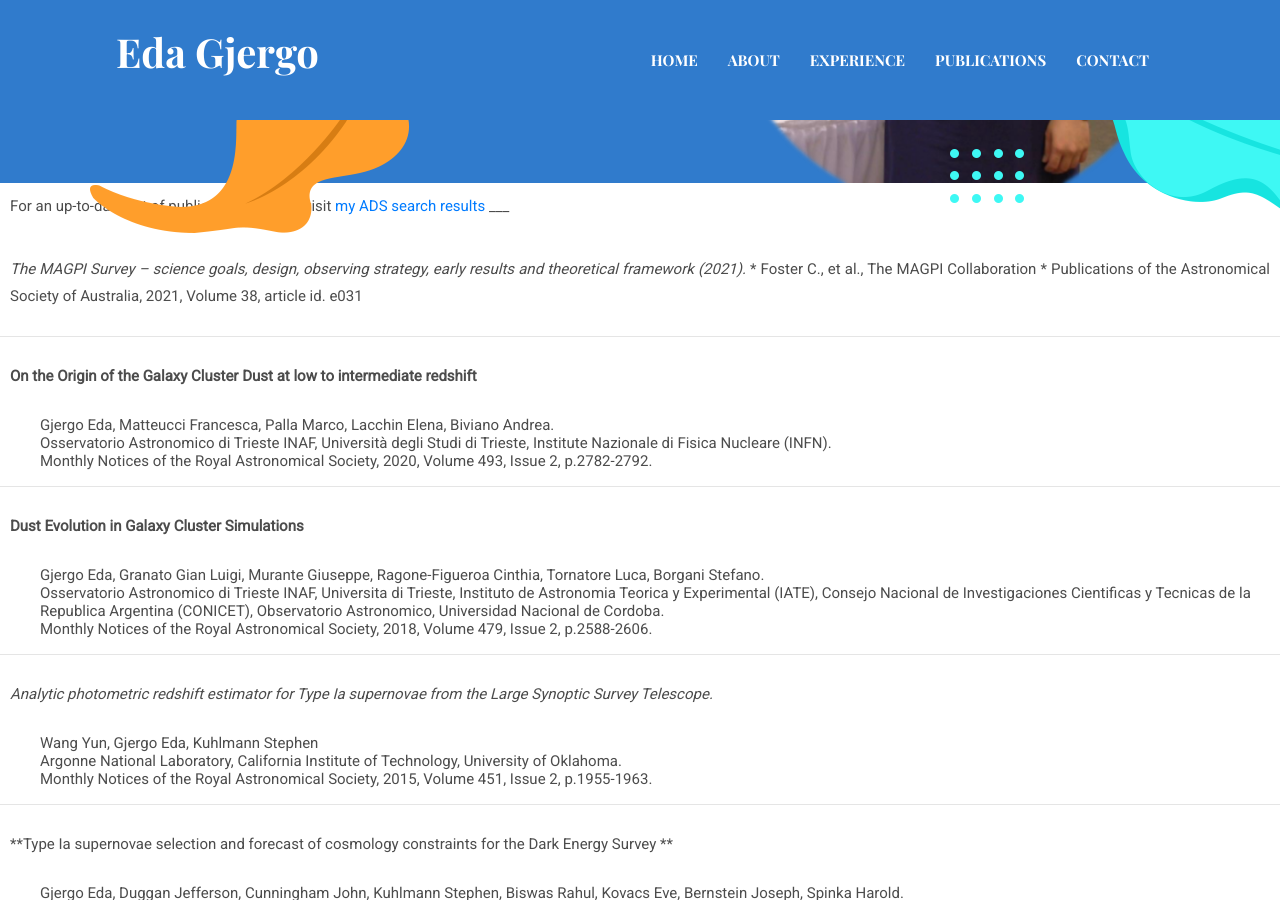
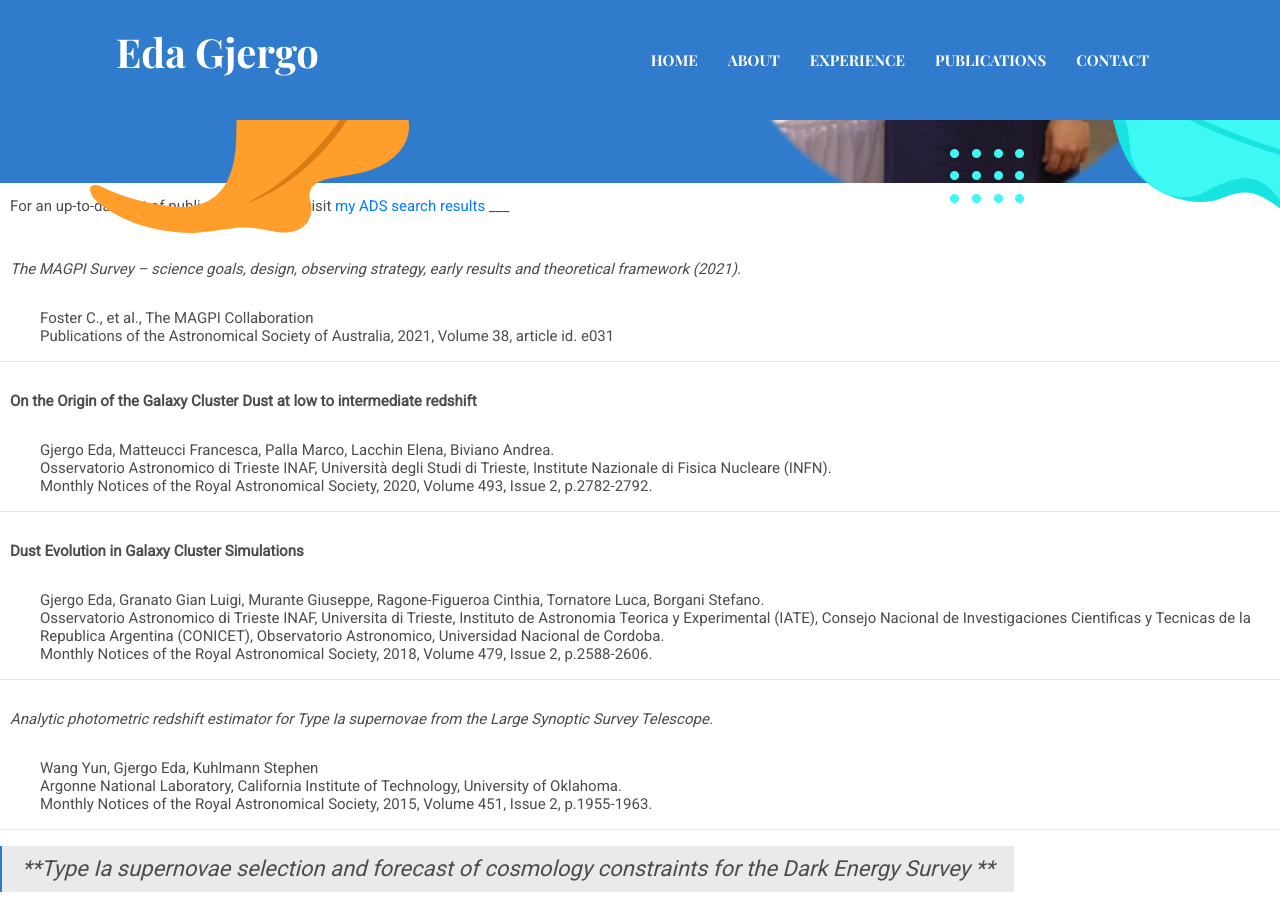
Before and after one commit to egjergo/egjergo.github.io, a Jekyll site: the page built from _pages/publications.md, in a window 1280 px wide and 900 px high, scrolled down 321 px. Built offline with Jekyll 4.4.1, drawn with Linux system fonts in a browser that asks for light colours.

```diff
--- a/_pages/publications.md
+++ b/_pages/publications.md
@@ -7,8 +7,8 @@ For an up-to-date list of publications, please visit [my ADS search results](htt
 ___
 
 *The MAGPI Survey -- science goals, design, observing strategy, early results and theoretical framework (2021).*
-    * Foster C., et al., The MAGPI Collaboration
-    * Publications of the Astronomical Society of Australia, 2021, Volume 38, article id. e031
+  * Foster C., et al., The MAGPI Collaboration
+  * Publications of the Astronomical Society of Australia, 2021, Volume 38, article id. e031
 
 ___
 
@@ -33,10 +33,10 @@ ___
 
 ___
 
-**Type Ia supernovae selection and forecast of cosmology constraints for the Dark Energy Survey **
- * Gjergo Eda, Duggan Jefferson, Cunningham John, Kuhlmann Stephen, Biswas Rahul, Kovacs Eve, Bernstein Joseph, Spinka Harold.
- * Argonne National Laboratory, Illinois Institute of Technology, Loyola University Chicago.
- * Astroparticle Physics, 2013, Volume 42, p. 52-61.
+> **Type Ia supernovae selection and forecast of cosmology constraints for the Dark Energy Survey **
+   * Gjergo Eda, Duggan Jefferson, Cunningham John, Kuhlmann Stephen, Biswas Rahul, Kovacs Eve, Bernstein Joseph, Spinka Harold.
+   * Argonne National Laboratory, Illinois Institute of Technology, Loyola University Chicago.
+   * Astroparticle Physics, 2013, Volume 42, p. 52-61.
 
 ___
 
```
